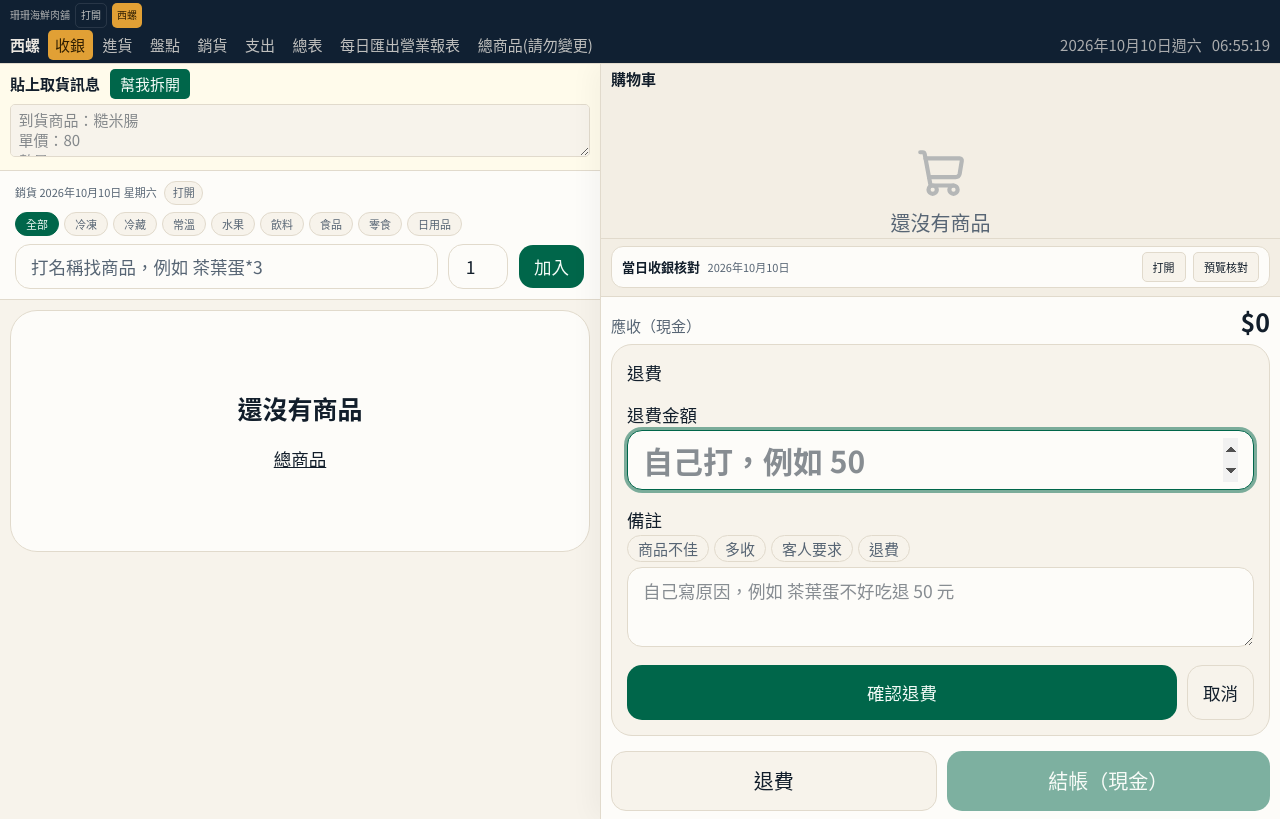
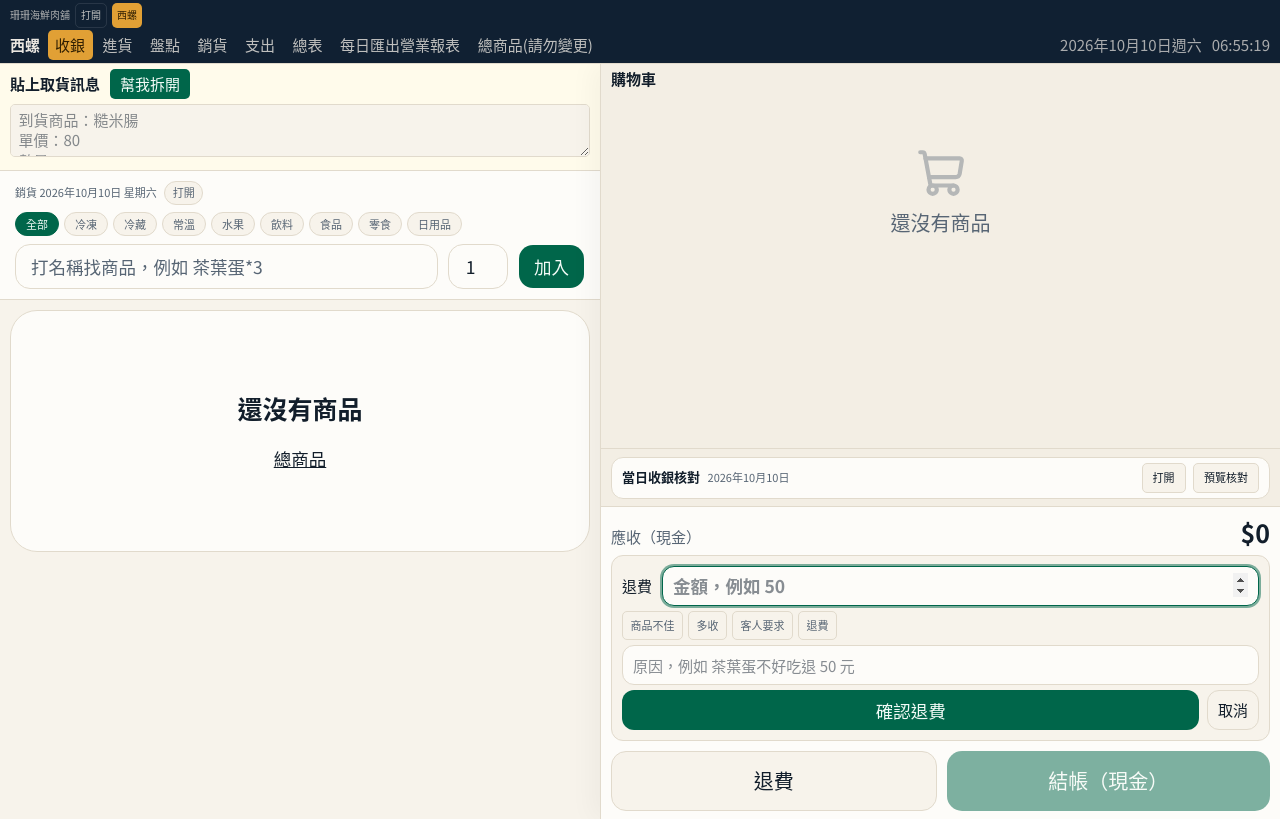
Before and after one commit to samsam60076-maker/sop, a Next.js app in the folder men-shi-pos/: page / in a window 1280 px wide. Both pictures are taken after a click on the button "退費". Built offline with nearby package versions, Linux system fonts and the light colour scheme.

Commit message:
收銀退費表縮小，金額與原因改成單行。

```diff
--- a/men-shi-pos/components/checkout-view.tsx
+++ b/men-shi-pos/components/checkout-view.tsx
@@ -857,16 +857,15 @@ export function CheckoutView() {
         ) : null}
         {refundOpen ? (
           <form
-            className="mb-3 space-y-2 rounded-xl border bg-background p-3"
+            className="mb-2 space-y-1 rounded-md border bg-background p-2"
             onSubmit={(event) => {
               event.preventDefault();
               confirmRefund();
             }}
           >
-            <p className="text-sm font-medium">退費</p>
-            <div className="space-y-1">
-              <label htmlFor="refund-amount" className="text-sm">
-                退費金額
+            <div className="flex items-center gap-2">
+              <label htmlFor="refund-amount" className="shrink-0 text-xs font-medium">
+                退費
               </label>
               <input
                 id="refund-amount"
@@ -876,22 +875,18 @@ export function CheckoutView() {
                 inputMode="numeric"
                 value={refundAmount}
                 onChange={(event) => setRefundAmount(event.target.value)}
-                placeholder="自己打，例如 50"
+                placeholder="金額，例如 50"
                 autoFocus
-                className="h-12 w-full rounded-lg border border-input bg-card px-3 text-2xl font-semibold tabular-nums outline-none focus-visible:border-ring focus-visible:ring-3 focus-visible:ring-ring/50"
+                className="h-8 min-w-0 flex-1 rounded-md border border-input bg-card px-2 text-sm font-semibold tabular-nums outline-none focus-visible:border-ring focus-visible:ring-2 focus-visible:ring-ring/50"
               />
             </div>
-            <div className="space-y-1">
-              <label htmlFor="refund-note" className="text-sm">
-                備註
-              </label>
-              <div className="mb-1 flex flex-wrap gap-1">
+            <div className="flex flex-wrap gap-1">
               {["商品不佳", "多收", "客人要求", "退費"].map((item) => (
                 <button
                   key={item}
                   type="button"
                   className={cn(
-                      "rounded-full border px-2 py-0.5 text-xs",
+                    "rounded border px-1.5 py-px text-[11px] leading-5",
                     refundNote === item
                       ? "border-primary bg-primary text-primary-foreground"
                       : "bg-background text-muted-foreground",
@@ -902,24 +897,23 @@ export function CheckoutView() {
                 </button>
               ))}
             </div>
-              <textarea
+            <input
               id="refund-note"
               value={refundNote}
               onChange={(event) => setRefundNote(event.target.value)}
-                placeholder="自己寫原因，例如 茶葉蛋不好吃退 50 元"
-                className="min-h-16 w-full rounded-lg border border-input bg-card px-3 py-2 text-sm outline-none focus-visible:border-ring focus-visible:ring-3 focus-visible:ring-ring/50"
+              placeholder="原因，例如 茶葉蛋不好吃退 50 元"
+              className="h-8 w-full rounded-md border border-input bg-card px-2 text-xs outline-none focus-visible:border-ring focus-visible:ring-2 focus-visible:ring-ring/50"
             />
-            </div>
-            <div className="flex gap-2">
+            <div className="flex gap-1.5">
               <button
                 type="submit"
-                className="h-11 flex-1 rounded-lg bg-primary px-3 text-sm font-medium text-primary-foreground"
+                className="h-8 flex-1 rounded-md bg-primary px-2 text-sm font-medium text-primary-foreground"
               >
                 確認退費
               </button>
               <button
                 type="button"
-                className="h-11 rounded-lg border px-3 text-sm"
+                className="h-8 rounded-md border px-2 text-xs"
                 onClick={() => setRefundOpen(false)}
               >
                 取消
--- a/men-shi-pos/render.yaml
+++ b/men-shi-pos/render.yaml
@@ -13,4 +13,4 @@ services:
       - key: NODE_ENV
         value: production
       - key: DEPLOY_MARK
-        value: "2026-10-10-print-preview-zoom"
+        value: "2026-10-10-refund-form-compact"
```
Lines whose indentation alone changed are shown as unchanged.
